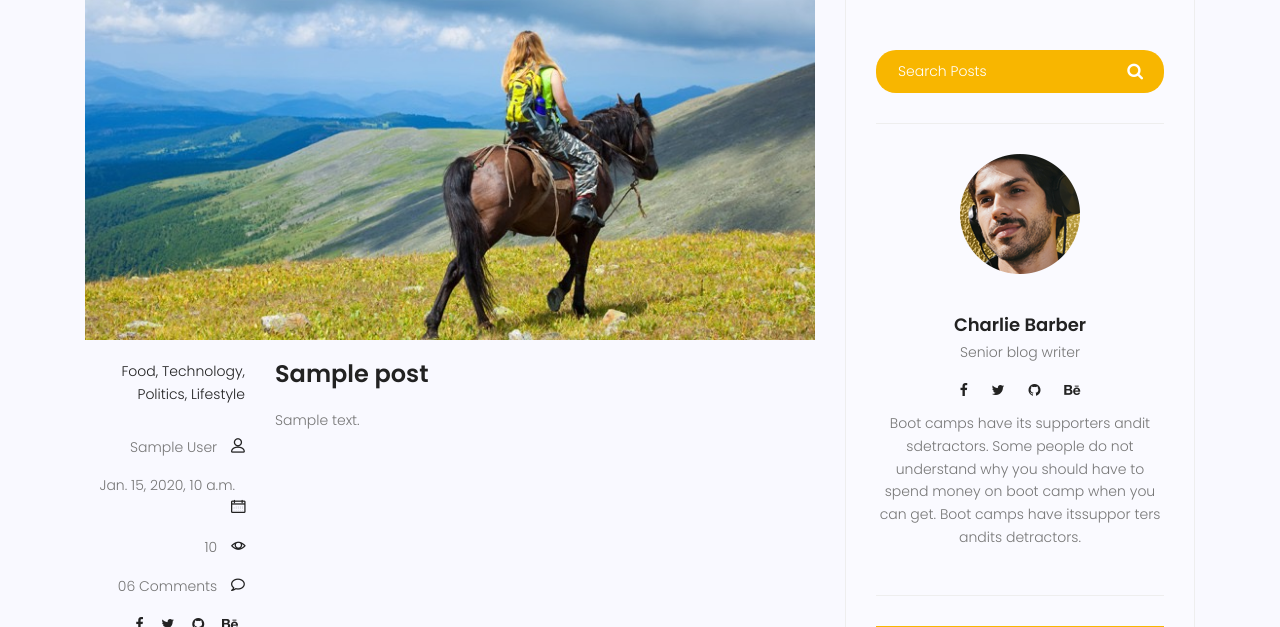
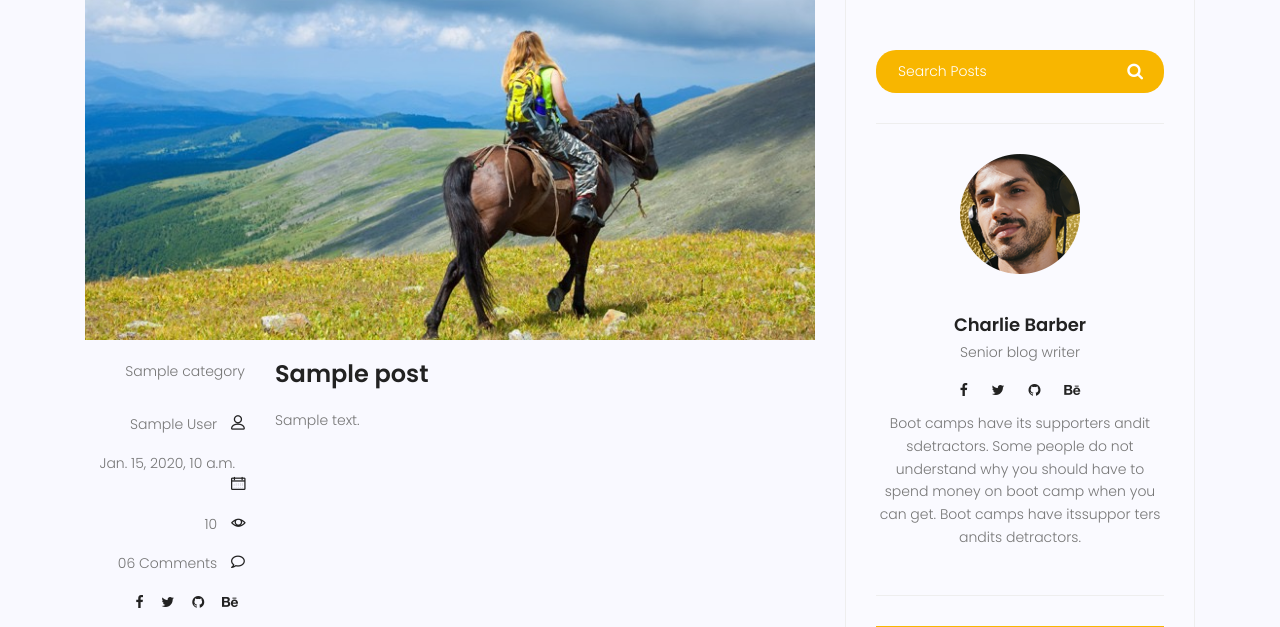
Before and after one commit to HesamArasteh13/travarl-website, a Django app: page /blog/1 in a window 1280 px wide. Shown: the part 421-1048 px from the top of the page. Run offline with Django 5.2, Linux system fonts and the light colour scheme; tables that the repository leaves empty hold one stand-in row (values such as "Sample post"); some libraries are stand-ins or nearby versions.

Commit message:
use category in single.html blog

```diff
--- a/template/blog/blog-single.html
+++ b/template/blog/blog-single.html
@@ -111,14 +111,15 @@
 								</div>
 								<div class="col-lg-3  col-md-3 meta-details">
 									<ul class="tags">
-										<li><a href="#">Food,</a></li>
-										<li><a href="#">Technology,</a></li>
-										<li><a href="#">Politics,</a></li>
-										<li><a href="#">Lifestyle</a></li>
+							    	<!-- {% for cat in posts.category.all %}
+										<li><a href="">{{cat.name}},</a></li>
+										{% endfor %} -->
+
+										{{posts.category.all|join:','}}
 									</ul>
 									<div class="user-details row">
 										<p class="user-name col-lg-12 col-md-12 col-6"><a href="#">{{posts.author.get_full_name}}</a> <span class="lnr lnr-user"></span></p>
-										<p class="date col-lg-12 col-md-12 col-6"><a href="#">{{posts.created_date}}</a> <span class="lnr lnr-calendar-full"></span></p>
+										<p class="date col-lg-12 col-md-12 col-6"><a href="#">{{posts.published_date}}</a> <span class="lnr lnr-calendar-full"></span></p>
 										<p class="view col-lg-12 col-md-12 col-6"><a href="#">{{posts.counted_views}}</a> <span class="lnr lnr-eye"></span></p>
 										<p class="comments col-lg-12 col-md-12 col-6"><a href="#">06 Comments</a> <span class="lnr lnr-bubble"></span></p>
 										<ul class="social-links col-lg-12 col-md-12 col-6">
```
